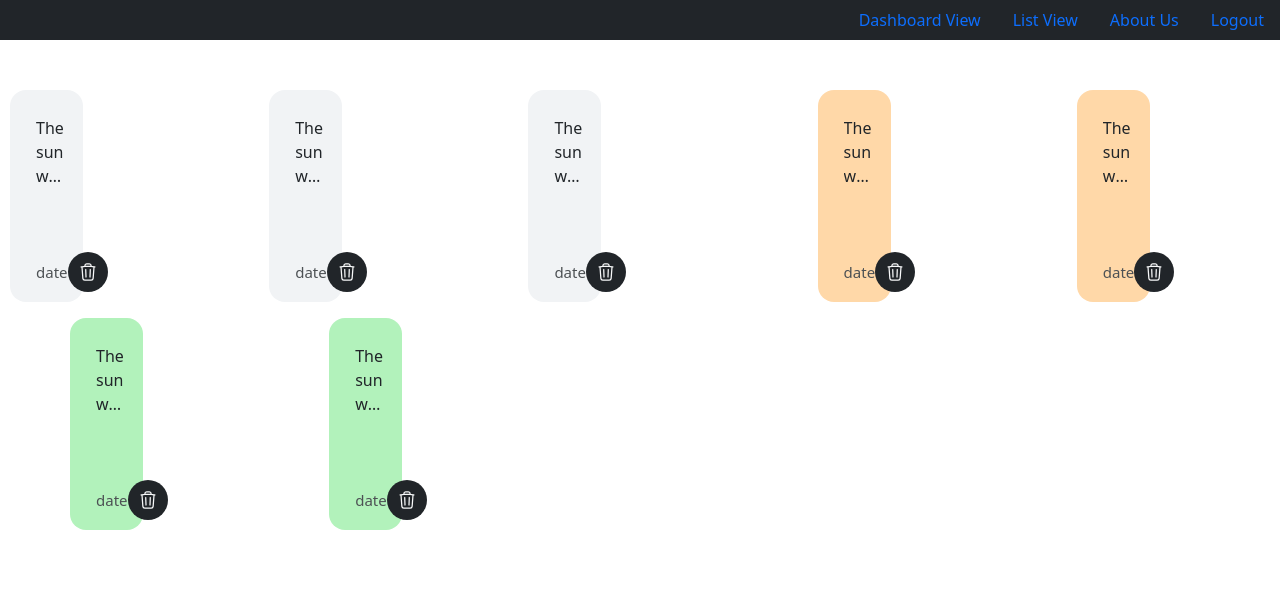
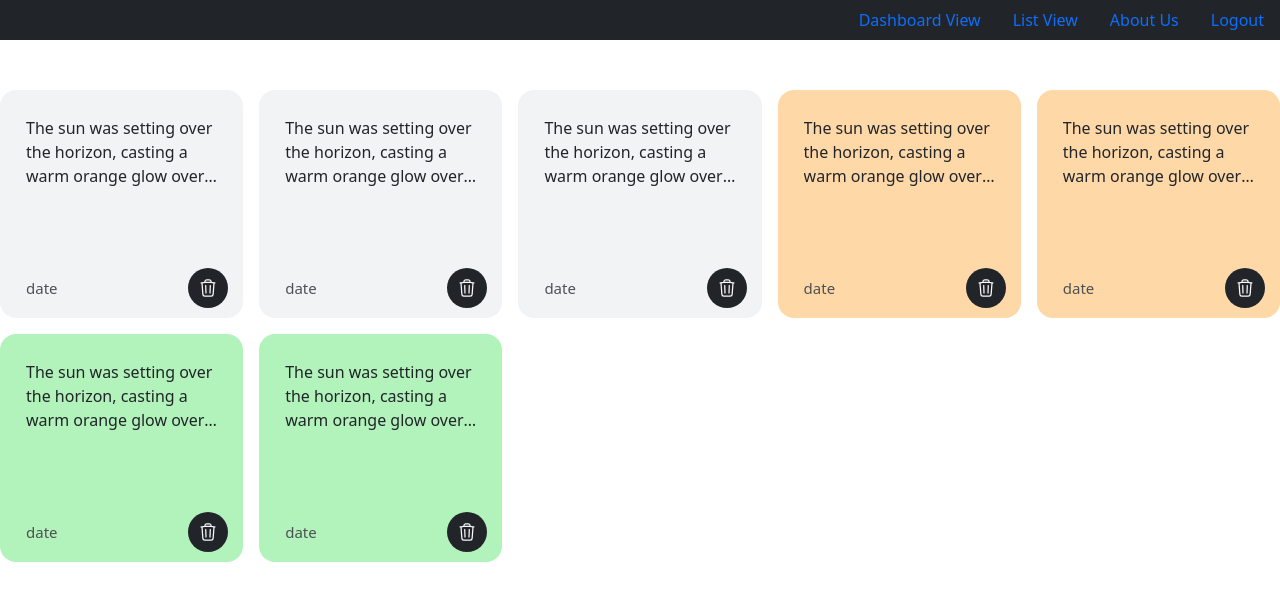
Before and after one commit to AlexMerlo1/Sticky-Notes-App, a React (Create React App) app: page /list in a window 1280 px wide. Shown: the top 600 px of the page. Built offline with nearby package versions, Linux system fonts and the light colour scheme.

Commit message:
Adjusted CSS rules to prevent conflict

```diff
--- a/src/components/dashboard.js
+++ b/src/components/dashboard.js
@@ -65,8 +65,8 @@ export default function DashBoard() {
             mouseY={mouseY}
             id={note.id}
             getId={getNoteId}
-            posx={note.posX*1.5}
-            posy={(note.posY+100)%500}
+            posx={note.posX * 1.5}
+            posy={(note.posY + 100) % 500}
             content={note.content}
           />
         ))}
--- a/src/components/note.jsx
+++ b/src/components/note.jsx
@@ -29,7 +29,7 @@ function Note({ note, bg, onDelete, onEdit }) {
       <div className={`note ${bg}`} onClick={handleNoteOpen}>
         <p className={"note-text"}> {note.text} </p>
         <div className="note-flex">
-          <p className="not-date">date</p>
+          <p className="note-date">date</p>
           <div className="icon-action">
             <button onClick={handleDelete}>
               <svg
--- a/src/components/notePopup.jsx
+++ b/src/components/notePopup.jsx
@@ -8,9 +8,6 @@ function NotePopup({ note, close, onUpdate }) {
   function handleText(e) {
     setText(e.target.value);
   }
-
-  console.log(note);
-  console.log(text);
 
   return (
     <Modal
--- a/src/style/dashboard.css
+++ b/src/style/dashboard.css
@@ -1,10 +1,9 @@
-.dashboard{
+.dashboard {
   display: flex;
   flex-direction: row;
 }
 
-
-.header{
+.header {
   position: relative;
   top: 50px;
   font-size: 2rem;
@@ -18,19 +17,19 @@
   user-select: none;
 }
 
-.todo{
+.todo {
   position: relative;
   width: 30%;
   left: 10px;
 }
 
-.inProgress{
+.inProgress {
   position: relative;
   width: 30%;
   left: 40px;
 }
 
-.done{
+.done {
   position: relative;
   width: 30%;
   left: 70px;
@@ -72,7 +71,7 @@
   color: #fff;
 }
 
-.delete{
+.delete {
   width: 80px;
   height: 80px;
   position: absolute;
@@ -83,7 +82,7 @@
   cursor: pointer;
 }
 
-.delete svg{
+.delete svg {
   width: 100%;
   height: 100%;
   fill: #000;
@@ -91,7 +90,7 @@
   border-radius: 10px;
 }
 
-.delete:hover svg{
+.delete:hover svg {
   background-color: #000;
   color: #fff;
   fill: #1e2125;
@@ -113,6 +112,9 @@
 .note {
   padding: 26px 15px 10px 26px;
   border-radius: 16px;
+  display: flex;
+  flex-direction: column;
+  justify-content: space-between;
   cursor: pointer;
   transition: all 0.3s ease-out;
 }
@@ -196,7 +198,14 @@
   background-color: #1e2125;
 }
 
-.not-date {
+.note-date {
   color: #4d5154;
   font-size: 15px;
 }
+
+.note.todo,
+.note.inProgress,
+.note.done {
+  width: 100%;
+  left: 0;
+}
```
Lines whose indentation alone changed are shown as unchanged.
